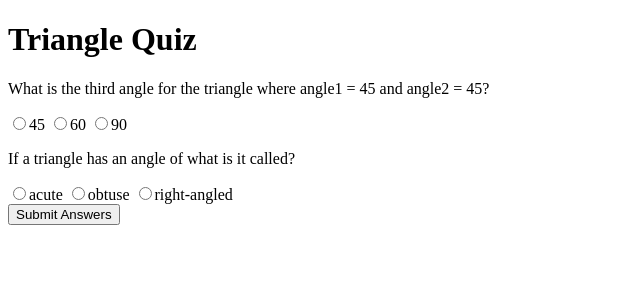
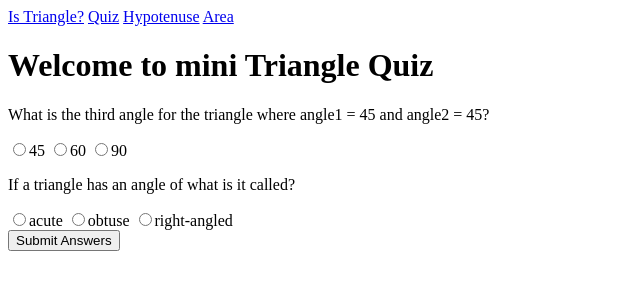
Before and after one commit to anushasunil/fun-with-triangles, a plain HTML site: page quiz.html in a window 1280 px wide. Shown: the whole page, without its empty margins (0-640 px from the left). Drawn offline with Linux system fonts and the light colour scheme.

Commit message:
updated navigation

```diff
--- a/quiz.html
+++ b/quiz.html
@@ -8,12 +8,12 @@
 </head>
 <body>
     <nav>
-        <a href="index.html"></a>
-        <a href="quiz.html"></a>
-        <a href="hypotenuse.html"></a>
-        <a href="area.html"></a>
+        <a href="index.html">Is Triangle?</a>
+        <a href="quiz.html">Quiz</a>
+        <a href="hypotenuse.html">Hypotenuse</a>
+        <a href="area.html">Area</a>
     </nav>
-    <h1>Triangle Quiz</h1>
+    <h1>Welcome to mini Triangle Quiz</h1>
 
     <form class="quiz-form">
         <div class="question-container">
```
Also changed, not shown: index.html (+6 -5 lines).
